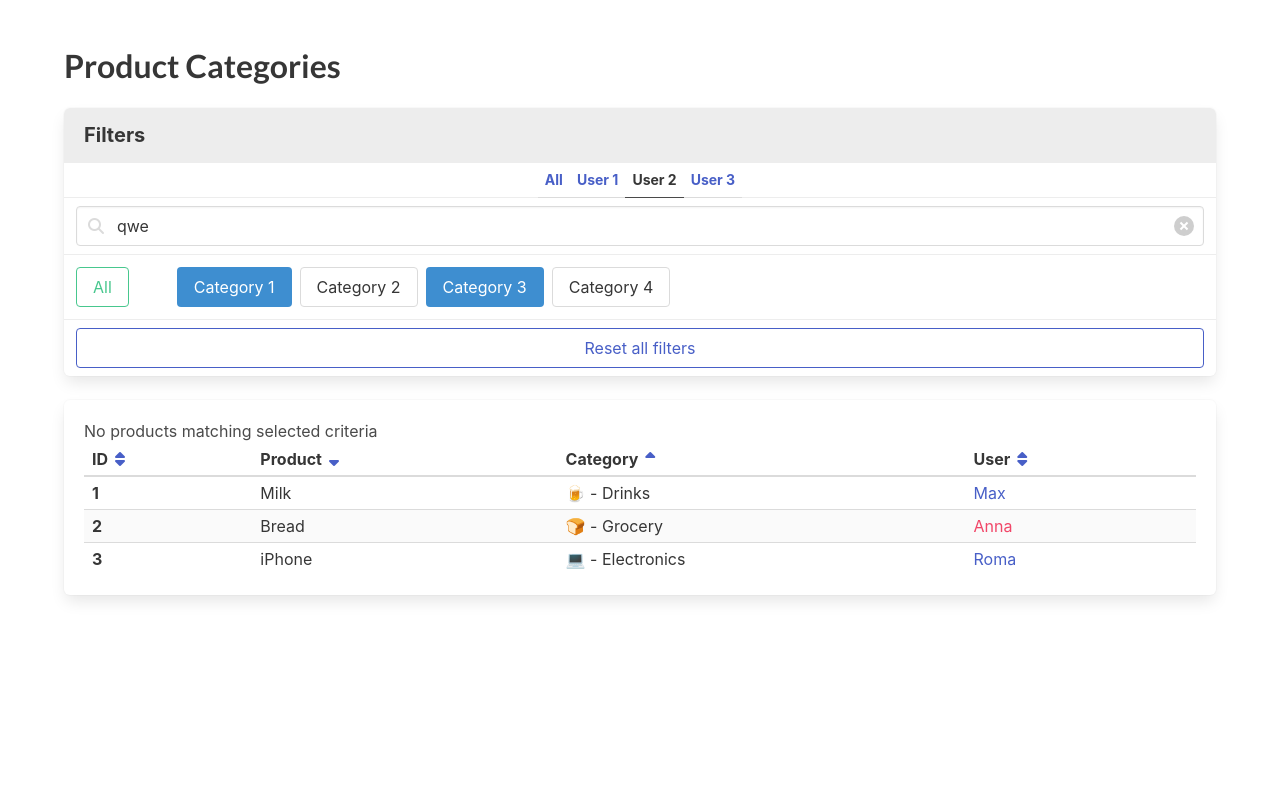
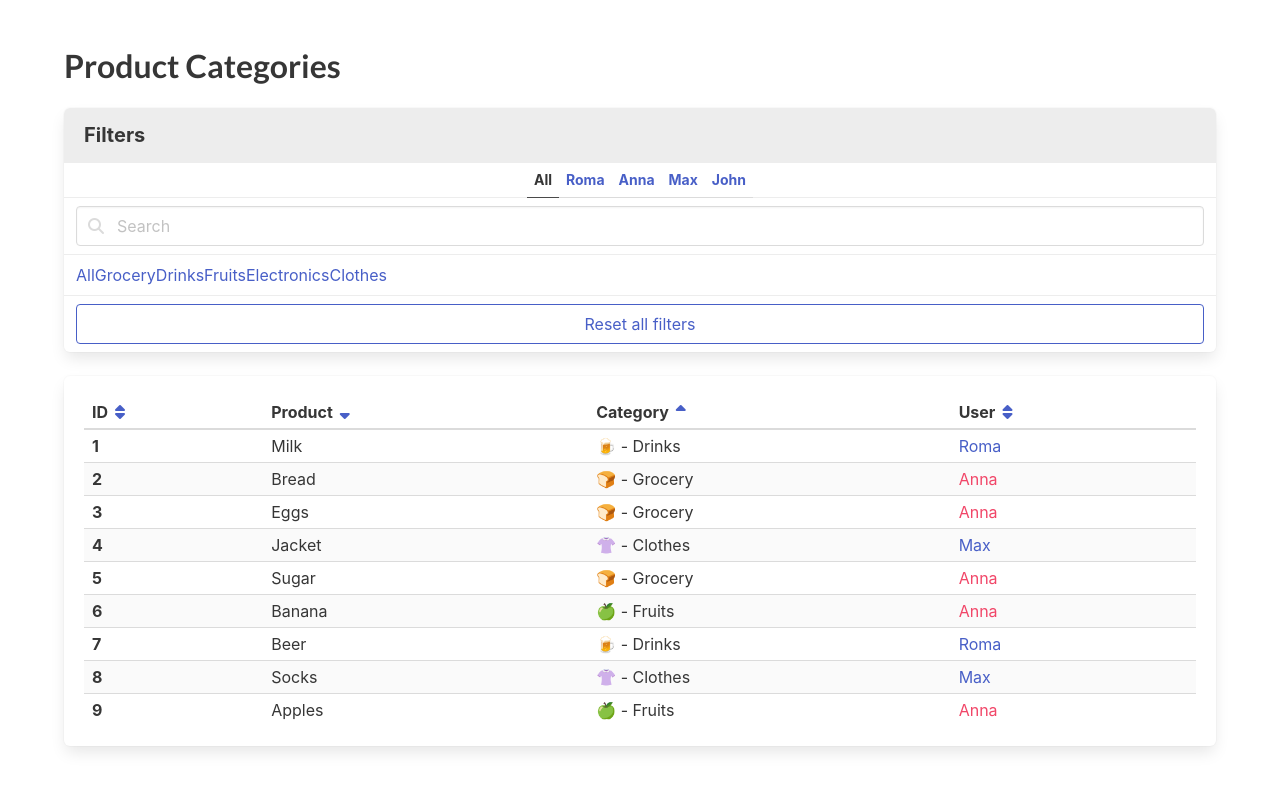
Before and after one commit to alexandra-protyanova/fe_aug23_product-categories-practice, a React (Create React App) app: page / in a window 1280 px wide. Shown: the top 790 px of the page. Built offline with nearby package versions, Linux system fonts and the light colour scheme.

Commit message:
Basic tasks tests passed

```diff
--- a/src/App.jsx
+++ b/src/App.jsx
@@ -1,19 +1,73 @@
 /* eslint-disable jsx-a11y/accessible-emoji */
 import React from 'react';
 import './App.scss';
+import cn from 'classnames';
+import { useState } from 'react';
 
-// import usersFromServer from './api/users';
-// import categoriesFromServer from './api/categories';
-// import productsFromServer from './api/products';
+import usersFromServer from './api/users';
+import categoriesFromServer from './api/categories';
+import productsFromServer from './api/products';
 
-// const products = productsFromServer.map((product) => {
-//   const category = null; // find by product.categoryId
-//   const user = null; // find by category.ownerId
+const FILTERBYSEX = {
+  ALL: 'all',
+  M: 'm',
+  F: 'f',
+};
 
-//   return null;
-// });
+const getPreparedProducts = () => {
+  const products = productsFromServer.map((product) => {
+    const category = categoriesFromServer.find(
+      cat => cat.id === product.categoryId,
+    );
+    const categoryOwner = usersFromServer.find(
+      user => user.id === category.ownerId,
+    );
 
-export const App = () => (
+    return { ...product, category, user: categoryOwner };
+  });
+
+  return products;
+};
+
+const getFilteredByUser = (byUser, products) => {
+  const filteredProducts = [...products];
+
+  if (!byUser) {
+    return filteredProducts;
+  }
+
+  return filteredProducts.filter(product => product.user.name === byUser);
+};
+
+const getFilteredByProductName = (byProductName, products) => {
+  const filteredProducts = [...products];
+
+  if (!byProductName) {
+    return filteredProducts;
+  }
+
+  return filteredProducts.filter(product => product.name.toLowerCase().includes(byProductName.toLowerCase()));
+};
+
+export const App = () => {
+  const [byUser, setByUser] = useState('');
+  const [byProductName, setByProductName] = useState('');
+  const [byCategory, setByCategory] = useState(['ALL']);
+  const preparedProducts = getPreparedProducts();
+  const filteredByProductName = getFilteredByProductName(
+    byProductName,
+    preparedProducts,
+  );
+  const productsToDisplay = getFilteredByUser(byUser, filteredByProductName);
+  const noResults = productsToDisplay.length === 0;
+
+  const resetHandler = () => {
+    setByUser('');
+    setByProductName('');
+    setByCategory(['ALL']);
+  };
+
+  return (
     <div className="section">
       <div className="container">
         <h1 className="title">Product Categories</h1>
@@ -26,31 +80,26 @@ export const App = () => (
               <a
                 data-cy="FilterAllUsers"
                 href="#/"
+                onClick={() => setByUser('')}
+                className={cn({
+                  'is-active': byUser === '',
+                })}
               >
                 All
               </a>
-
+              {usersFromServer.map(user => (
                 <a
                   data-cy="FilterUser"
                   href="#/"
+                  key={user.id}
+                  onClick={() => setByUser(user.name)}
+                  className={cn({
+                    'is-active': user.name === byUser,
+                  })}
                 >
-              User 1
+                  {user.name}
                 </a>
-
-            <a
-              data-cy="FilterUser"
-              href="#/"
-              className="is-active"
-            >
-              User 2
-            </a>
-
-            <a
-              data-cy="FilterUser"
-              href="#/"
-            >
-              User 3
-            </a>
+              ))}
             </p>
 
             <div className="panel-block">
@@ -60,7 +109,8 @@ export const App = () => (
                   type="text"
                   className="input"
                   placeholder="Search"
-                value="qwe"
+                  onChange={e => setByProductName(e.target.value)}
+                  value={byProductName}
                 />
 
                 <span className="icon is-left">
@@ -69,11 +119,14 @@ export const App = () => (
 
                 <span className="icon is-right">
                   {/* eslint-disable-next-line jsx-a11y/control-has-associated-label */}
+                  {byProductName.length > 0 && (
                     <button
                       data-cy="ClearButton"
                       type="button"
                       className="delete"
+                      onClick={() => setByProductName('')}
                     />
+                  )}
                 </span>
               </p>
             </div>
@@ -82,41 +135,27 @@ export const App = () => (
               <a
                 href="#/"
                 data-cy="AllCategories"
-              className="button is-success mr-6 is-outlined"
+                className={cn({
+                  'button is-success mr-6 is-outlined': byCategory === ['ALL'],
+                })}
+                onClick={() => setByCategory(['ALL'])}
               >
                 All
               </a>
 
+              {categoriesFromServer.map(category => (
                 <a
                   data-cy="Category"
-              className="button mr-2 my-1 is-info"
+                  className={cn({
+                    'is-info': byCategory.find(x => x === category.title),
+                  })}
                   href="#/"
+                  key={category.id}
+                  onClick={() => setByCategory([...byCategory, category.title])}
                 >
-              Category 1
+                  {category.title}
                 </a>
-
-            <a
-              data-cy="Category"
-              className="button mr-2 my-1"
-              href="#/"
-            >
-              Category 2
-            </a>
-
-            <a
-              data-cy="Category"
-              className="button mr-2 my-1 is-info"
-              href="#/"
-            >
-              Category 3
-            </a>
-            <a
-              data-cy="Category"
-              className="button mr-2 my-1"
-              href="#/"
-            >
-              Category 4
-            </a>
+              ))}
             </div>
 
             <div className="panel-block">
@@ -124,6 +163,7 @@ export const App = () => (
                 data-cy="ResetAllButton"
                 href="#/"
                 className="button is-link is-outlined is-fullwidth"
+                onClick={resetHandler}
               >
                 Reset all filters
               </a>
@@ -132,10 +172,13 @@ export const App = () => (
         </div>
 
         <div className="box table-container">
+          {noResults && (
             <p data-cy="NoMatchingMessage">
               No products matching selected criteria
             </p>
+          )}
 
+          {!noResults && (
             <table
               data-cy="ProductTable"
               className="table is-striped is-narrow is-fullwidth"
@@ -145,7 +188,6 @@ export const App = () => (
                   <th>
                     <span className="is-flex is-flex-wrap-nowrap">
                       ID
-
                       <a href="#/">
                         <span className="icon">
                           <i data-cy="SortIcon" className="fas fa-sort" />
@@ -157,7 +199,6 @@ export const App = () => (
                   <th>
                     <span className="is-flex is-flex-wrap-nowrap">
                       Product
-
                       <a href="#/">
                         <span className="icon">
                           <i data-cy="SortIcon" className="fas fa-sort-down" />
@@ -169,7 +210,6 @@ export const App = () => (
                   <th>
                     <span className="is-flex is-flex-wrap-nowrap">
                       Category
-
                       <a href="#/">
                         <span className="icon">
                           <i data-cy="SortIcon" className="fas fa-sort-up" />
@@ -181,7 +221,6 @@ export const App = () => (
                   <th>
                     <span className="is-flex is-flex-wrap-nowrap">
                       User
-
                       <a href="#/">
                         <span className="icon">
                           <i data-cy="SortIcon" className="fas fa-sort" />
@@ -193,56 +232,33 @@ export const App = () => (
               </thead>
 
               <tbody>
-            <tr data-cy="Product">
+                {productsToDisplay.map(product => (
+                  <tr key={product.id} data-cy="Product">
                     <td className="has-text-weight-bold" data-cy="ProductId">
-                1
+                      {product.id}
                     </td>
 
-              <td data-cy="ProductName">Milk</td>
-              <td data-cy="ProductCategory">🍺 - Drinks</td>
+                    <td data-cy="ProductName">{product.name}</td>
+                    <td data-cy="ProductCategory">
+                      {`${product.category.icon} - ${product.category.title}`}
+                    </td>
 
                     <td
                       data-cy="ProductUser"
-                className="has-text-link"
+                      className={cn({
+                        'has-text-danger': product.user.sex === FILTERBYSEX.F,
+                        'has-text-link': product.user.sex === FILTERBYSEX.M,
+                      })}
                     >
-                Max
+                      {product.user.name}
                     </td>
                   </tr>
-
-            <tr data-cy="Product">
-              <td className="has-text-weight-bold" data-cy="ProductId">
-                2
-              </td>
-
-              <td data-cy="ProductName">Bread</td>
-              <td data-cy="ProductCategory">🍞 - Grocery</td>
-
-              <td
-                data-cy="ProductUser"
-                className="has-text-danger"
-              >
-                Anna
-              </td>
-            </tr>
-
-            <tr data-cy="Product">
-              <td className="has-text-weight-bold" data-cy="ProductId">
-                3
-              </td>
-
-              <td data-cy="ProductName">iPhone</td>
-              <td data-cy="ProductCategory">💻 - Electronics</td>
-
-              <td
-                data-cy="ProductUser"
-                className="has-text-link"
-              >
-                Roma
-              </td>
-            </tr>
+                ))}
               </tbody>
             </table>
+          )}
         </div>
       </div>
     </div>
   );
+};
```
Also changed, not shown: 1 other file (tests, documents, lock files or other folders). Lines whose indentation alone changed are shown as unchanged.
